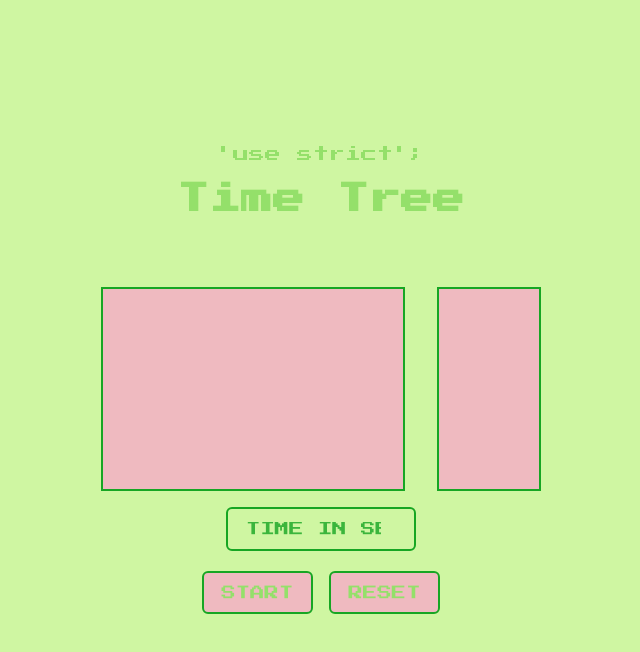
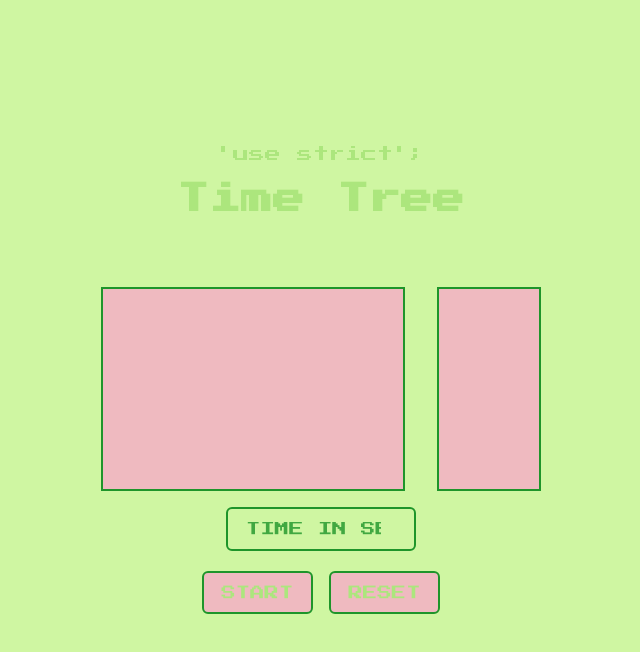
Before and after one commit to mayalh22/timetree, a plain HTML site: page index.html in a window 1280 px wide. Shown: the whole page, without its empty margins (319-959 px from the left). Drawn offline with Linux system fonts and the light colour scheme.

Commit message:
changed colors slightly

```diff
--- a/index.html
+++ b/index.html
@@ -14,9 +14,9 @@
 <style>
 :root {
   --color-bg-dark: hsl(88, 83%, 80%);
-  --color-text-light: #94e06a;
+  --color-text-light: #ace67d;
   --color-green-accent: #efbac0;
-  --color-green-subtle: #17a623;
+  --color-green-subtle: #1e952a;
   --font-pixel: 'Press Start 2P', monospace;
 }
 .display-container {
```
